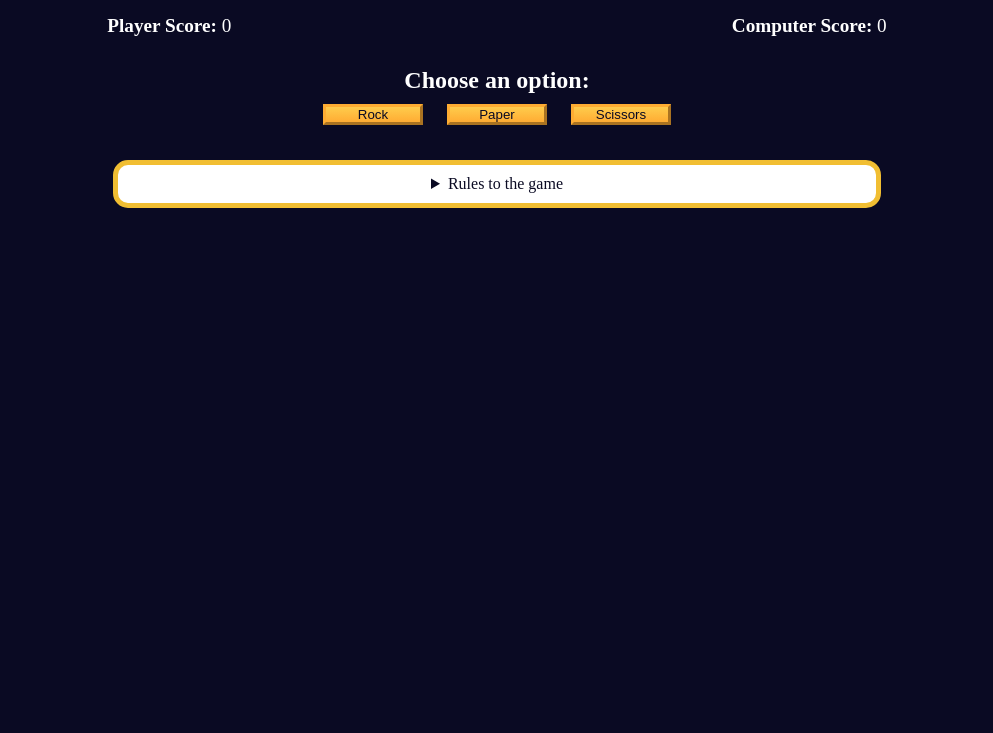
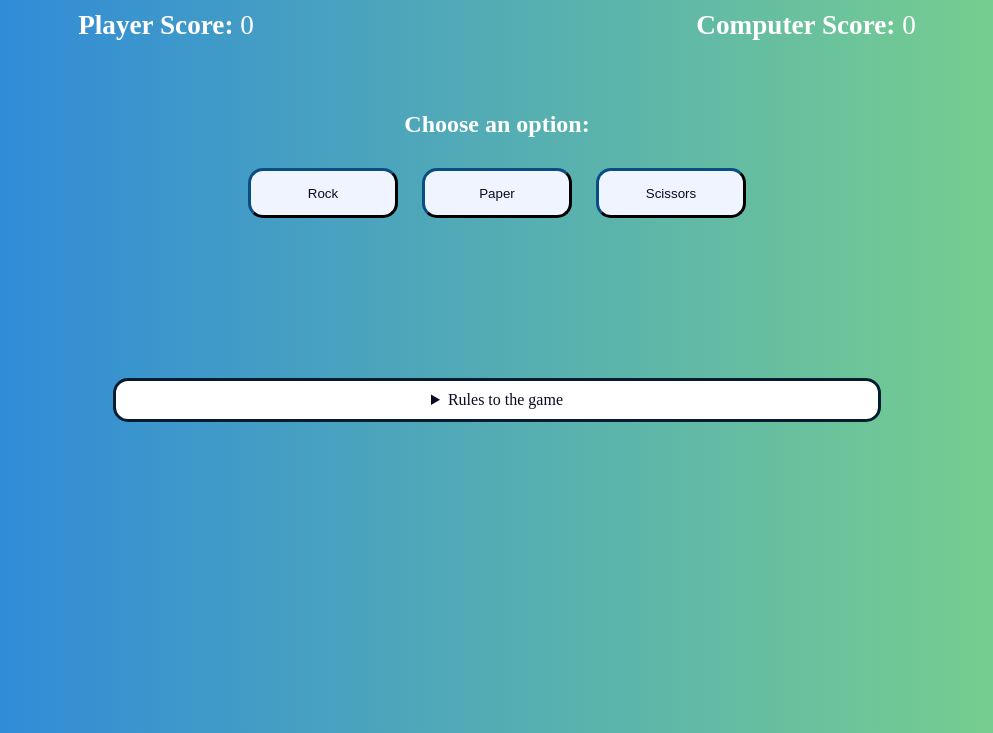
Before and after one commit to adelina-chachanidze/rock-paper-scissors-game, a plain HTML site: page index.html in a window 1280 px wide. Shown: the part 67-800 px from the top of the page, without its empty margins (143-1136 px from the left). Drawn offline with Linux system fonts and the light colour scheme.

Commit message:
Update styles.css

```diff
--- a/styles.css
+++ b/styles.css
@@ -4,6 +4,10 @@
   margin: 0;
   padding: 0;
   box-sizing: border-box;
+}
+
+.divider {
+  margin-bottom: 25px;
 }
 
 :root {
@@ -14,23 +18,30 @@
 }
 
 body {
-  background-color: var(--very-dark-blue);
+  background-color: #80d785;
+  background-image: linear-gradient(to right, #2782e2, #80d785);
   text-align: center;
   color: var(--white);
+
 }
 
 h1 {
   margin: 15px 0 20px;
 }
 
+.options-container h2 {
+    margin-bottom: 20px;
+    }
+
 .btn {
   cursor: pointer;
-  width: 100px;
+  width: 150px;
+  height: 50px;
+  border-radius: 15px;
   margin: 10px;
   color: var(--very-dark-blue);
-  background-color: var(--golden-yellow);
-  background-image: linear-gradient(#fecc4c, #ffac33);
-  border-color: var(--golden-yellow);
+  background-color: rgb(239, 244, 255);
+  border-color: rgb(3, 28, 47);
   border-width: 3px;
 }
 
@@ -40,9 +51,9 @@ h1 {
 
 .rules-container {
   padding: 10px 0;
-  margin: auto;
+  margin: 150px auto;
   border-radius: 15px;
-  border: 5px solid var(--yellow);
+  border: 3px solid rgb(3, 28, 47);;
   background-color: var(--white);
   color: var(--very-dark-blue);
 }
@@ -64,8 +75,8 @@ h1 {
 .score-container {
   display: flex;
   justify-content: space-around;
-  margin: 30px 0;
-  font-size: 1.2rem;
+  margin-bottom: 70px;
+  font-size: 1.7rem;
 }
 
 .score {
@@ -73,7 +84,7 @@ h1 {
 }
 
 .results-container {
-  font-size: 1.3rem;
+  font-size: 10rem;
   margin: 15px 0;
 }
 
```
